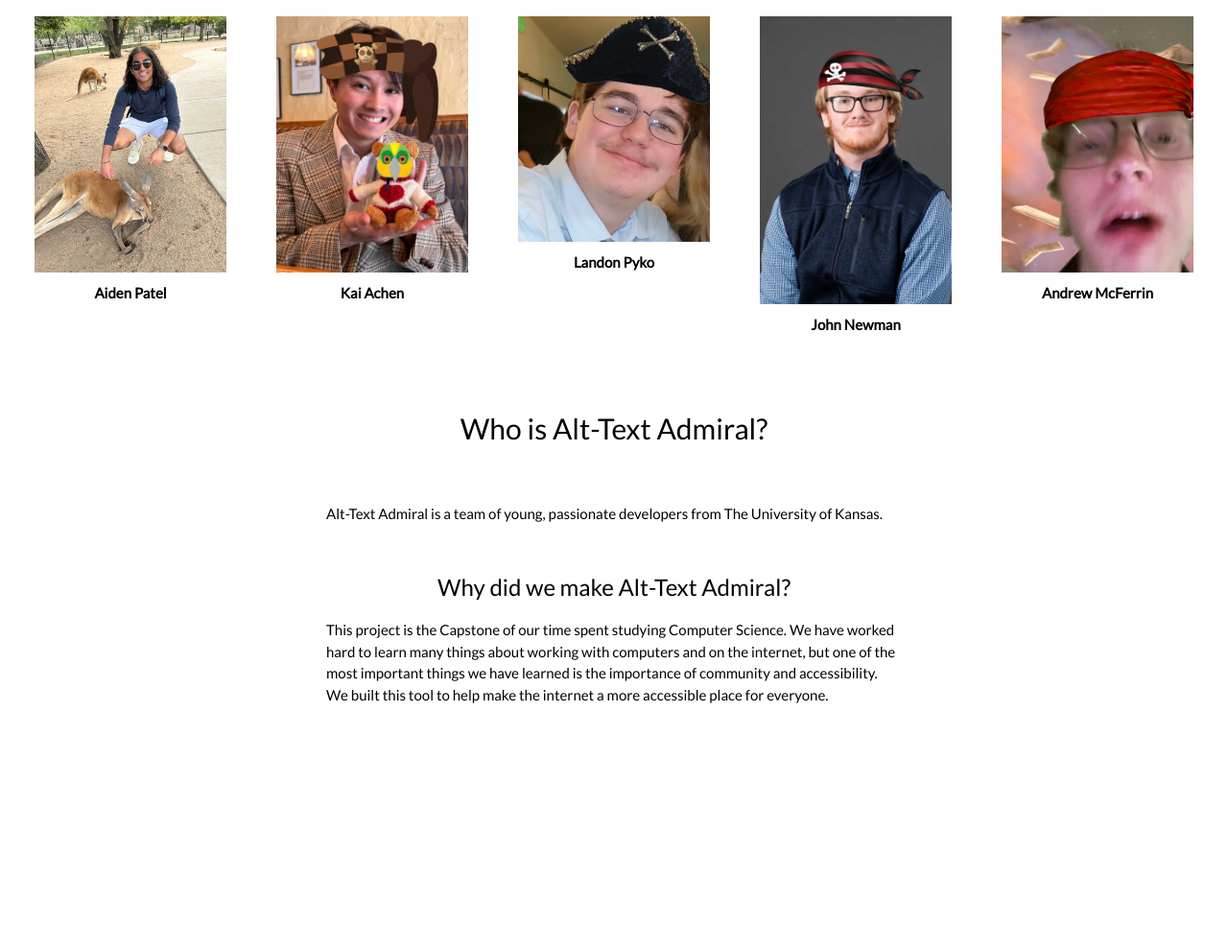
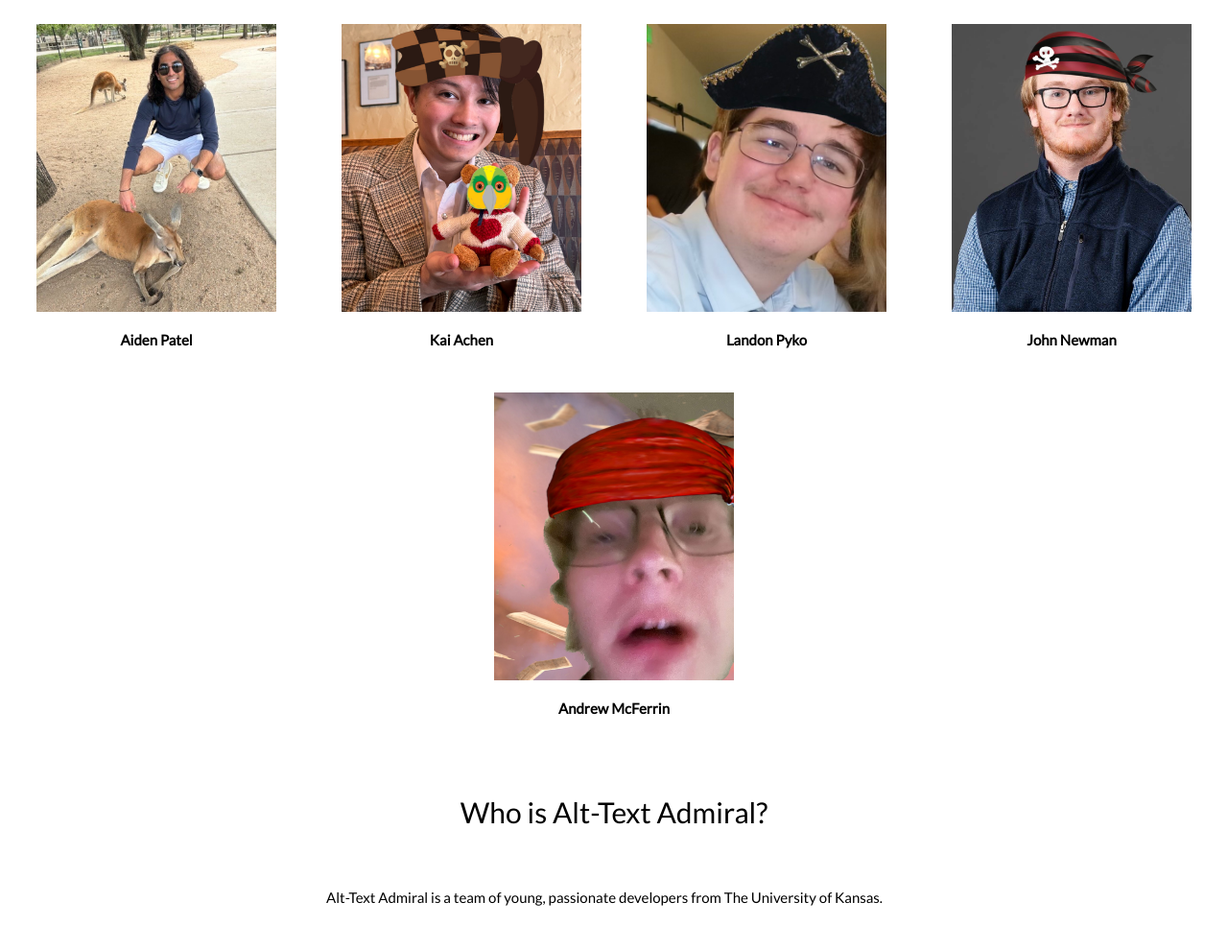
Before and after one commit to kaicachen/Alt-Text-Admiral, a Flask app: page /about in a window 1280 px wide. Shown: the part 212-1201 px from the top of the page at 96% size. Before the commit the page ends 945 px from the top, so only its background shows below. Run offline with Flask 3, Linux system fonts and the light colour scheme.

Commit message:
Aligned about me images

```diff
--- a/app/templates/about.html
+++ b/app/templates/about.html
@@ -13,6 +13,27 @@
         body,h1,h2,h3,h4,h5,h6 {font-family: "Lato", sans-serif}
         .w3-bar,h1,button {font-family: "Montserrat", sans-serif}
         .fa-anchor,.fa-coffee {font-size:200px}
+
+    .team-img {
+        height: 300px;
+        width: 250px;
+        object-fit: cover;
+        margin: 8px;
+    }
+
+    .team-container {
+        display: flex;
+        flex-direction: column;
+        align-items: center;  /* Centers everything inside the container */
+        justify-content: center;
+    }
+
+    .team-name {
+        margin-top: 10px;
+        font-weight: bold;
+        text-align: center; /* Ensures text is centered */
+        width: 100%;
+    }
     </style>
 
 </head>
@@ -57,58 +78,59 @@
         <div style="display: inline-flex; flex-wrap: wrap; justify-content: center; gap: 20px;">
 
                 <div class="w3-container">
-                <div class="w3-display-container" style="width:200px;">
-                    <img id="aiden" src="../static/aiden.jpg" style="width:100%; height: auto;" alt="Developer Aiden Patel">
+                    <div class="w3-display-container">
+                        <img id="aiden" src="../static/aiden.jpg" alt="Developer Aiden Patel" class="team-img">
                         <div class="w3-display-middle w3-display-hover w3-black w3-opacity-min w3-padding w3-round-large">
                             <p>Aiden Patel</p>
                             <p>Full Stack Developer</p>
                         </div>
                     </div>
-                <p style="margin-top:10px; font-weight: bold;">Aiden Patel</p>
+                    <p class="team-name">Aiden Patel</p>
                 </div>
 
                 <div class="w3-container">
-                <div class="w3-display-container" style="width:200px;">
-                    <img id="kai" src="../static/kai.jpg" style="width:100%; height: auto;" alt="Developer Kai Achen">
+                    <div class="w3-display-container">
+                        <img id="kai" src="../static/kai.jpg" alt="Developer Kai Achen" class="team-img">
                         <div class="w3-display-middle w3-display-hover w3-black w3-opacity-min w3-padding w3-round-large">
                             <p>Kai Achen</p>
                             <p>Backend Engineer</p>
                         </div>
                     </div>
-                <p style="margin-top:10px; font-weight: bold;">Kai Achen</p>
+                    <p class="team-name">Kai Achen</p>
                 </div>
 
                 <div class="w3-container">
-                <div class="w3-display-container" style="width:200px;">
-                    <img id="landon" src="../static/landon.jpg" style="width:100%; height: auto;" alt="Developer Landon Pyko">
+                    <div class="w3-display-container">
+                        <img id="landon" src="../static/landon.jpg" alt="Developer Landon Pyko" class="team-img">
                         <div class="w3-display-middle w3-display-hover w3-black w3-opacity-min w3-padding w3-round-large">
                             <p>Landon Pyko</p>
                             <p>Full Stack Developer</p>
                         </div>
                     </div>
-                <p style="margin-top:10px; font-weight: bold;">Landon Pyko</p>
+                    <p class="team-name">Landon Pyko</p>
                 </div>
 
                 <div class="w3-container">
-                <div class="w3-display-container" style="width:200px;">
-                    <img id="john" src="../static/john.jpg" style="width:100%; height: auto;" alt="Developer John Newman">
+                    <div class="w3-display-container">
+                        <img id="john" src="../static/john.jpg" alt="Developer John Newman" class="team-img">
                         <div class="w3-display-middle w3-display-hover w3-black w3-opacity-min w3-padding w3-round-large">
                             <p>John Newman</p>
                             <p>Machine Learning Specialist</p>
                         </div>
                     </div>
-                <p style="margin-top:10px; font-weight: bold;">John Newman</p>
+                    <p class="team-name">John Newman</p>
                 </div>
 
                 <div class="w3-container">
-                <div class="w3-display-container" style="width:200px;">
-                    <img id="andrew" src="../static/andrew.jpg" style="width:100%; height: auto;" alt="Developer Andrew McFerrin">
+                    <div class="w3-display-container">
+                        <img id="andrew" src="../static/andrew.jpg" alt="Developer Andrew McFerrin" class="team-img">
                         <div class="w3-display-middle w3-display-hover w3-black w3-opacity-min w3-padding w3-round-large">
                             <p>Andrew McFerrin</p>
                             <p>Frontend Specialist</p>
                         </div>
                     </div>
-                <p style="margin-top:10px; font-weight: bold;">Andrew McFerrin</p>
+                    <p class="team-name">Andrew McFerrin</p>
+                </div>
             </div>
 
         </div>
```
Lines whose indentation alone changed are shown as unchanged.
